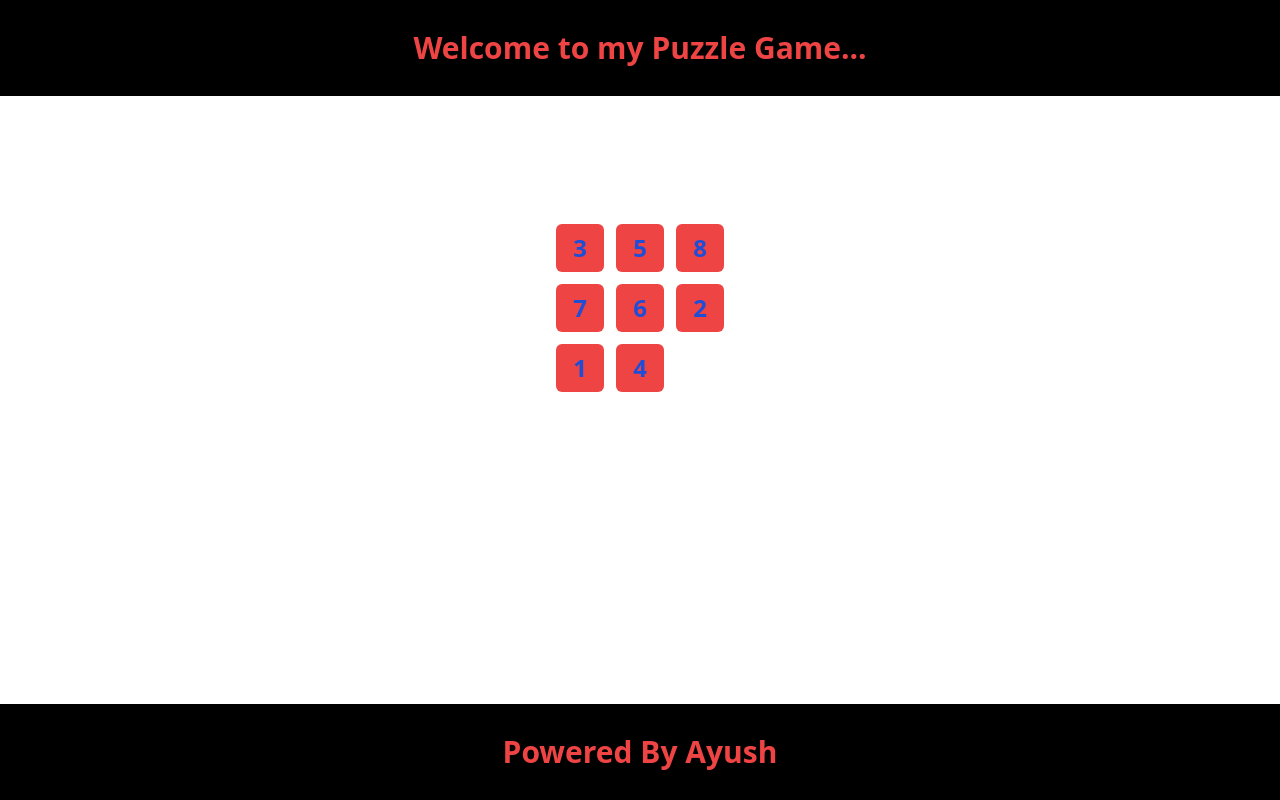
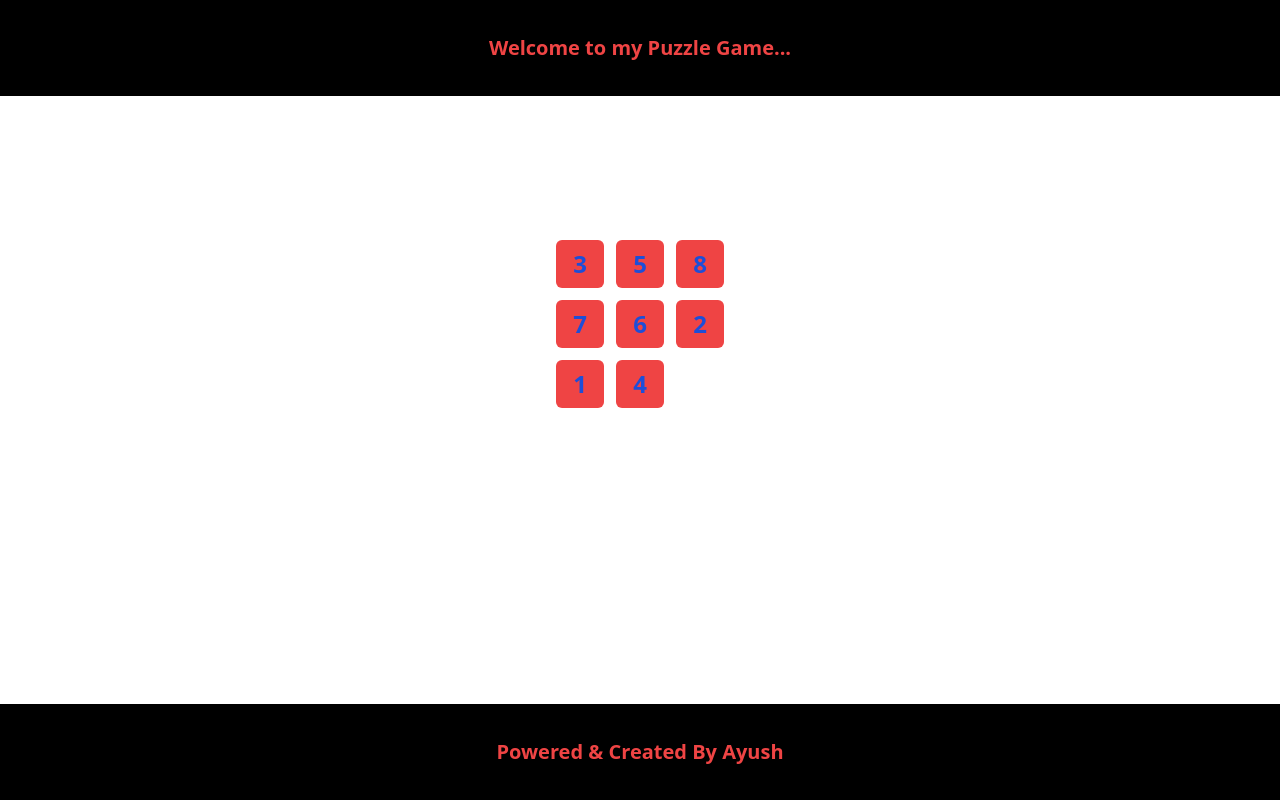
Before and after one commit to AyushVerma87654/Slide-PuzzleGame, a React (Vite) app: page / in a window 1280 px wide. Built offline with nearby package versions, Linux system fonts and the light colour scheme.

Commit message:
Change in UI

```diff
--- a/src/Footer.tsx
+++ b/src/Footer.tsx
@@ -4,8 +4,8 @@ import Heading from "./Heading";
 const Footer = () => {
   return (
     <div className="fixed bottom-0 h-24 w-full">
-      <Heading className="h-full text-blue-500 bg-black text-3xl">
-        Powered By Ayush
+      <Heading className="h-full text-blue-500 bg-black text-xl">
+        Powered & Created By Ayush
       </Heading>
     </div>
   );
--- a/src/NavBar.tsx
+++ b/src/NavBar.tsx
@@ -6,7 +6,7 @@ type NavBarProps = {};
 const NavBar: FC<NavBarProps> = () => {
   return (
     <div className=" h-24 w-full">
-      <Heading className="bg-black text-3xl w-full h-full text-blue-500">
+      <Heading className="bg-black text-xl w-full h-full text-blue-500">
         Welcome to my Puzzle Game...
       </Heading>
     </div>
--- a/src/Puzzle.tsx
+++ b/src/Puzzle.tsx
@@ -69,9 +69,9 @@ const Puzzle: FC<PuzzleProps> = () => {
 
   return (
     <div className="flex flex-col items-center justify-center py-4">
-      <div className="h-28">
+      <div className="h-28 mt-4">
         {result && (
-          <div className="text-3xl px-8 py-4 bg-green-500 text-fuchsia-700 font-bold">
+          <div className="text-xl px-8 py-4 bg-green-500 text-fuchsia-700 font-bold">
             You have solved the puzzle
           </div>
         )}
```
